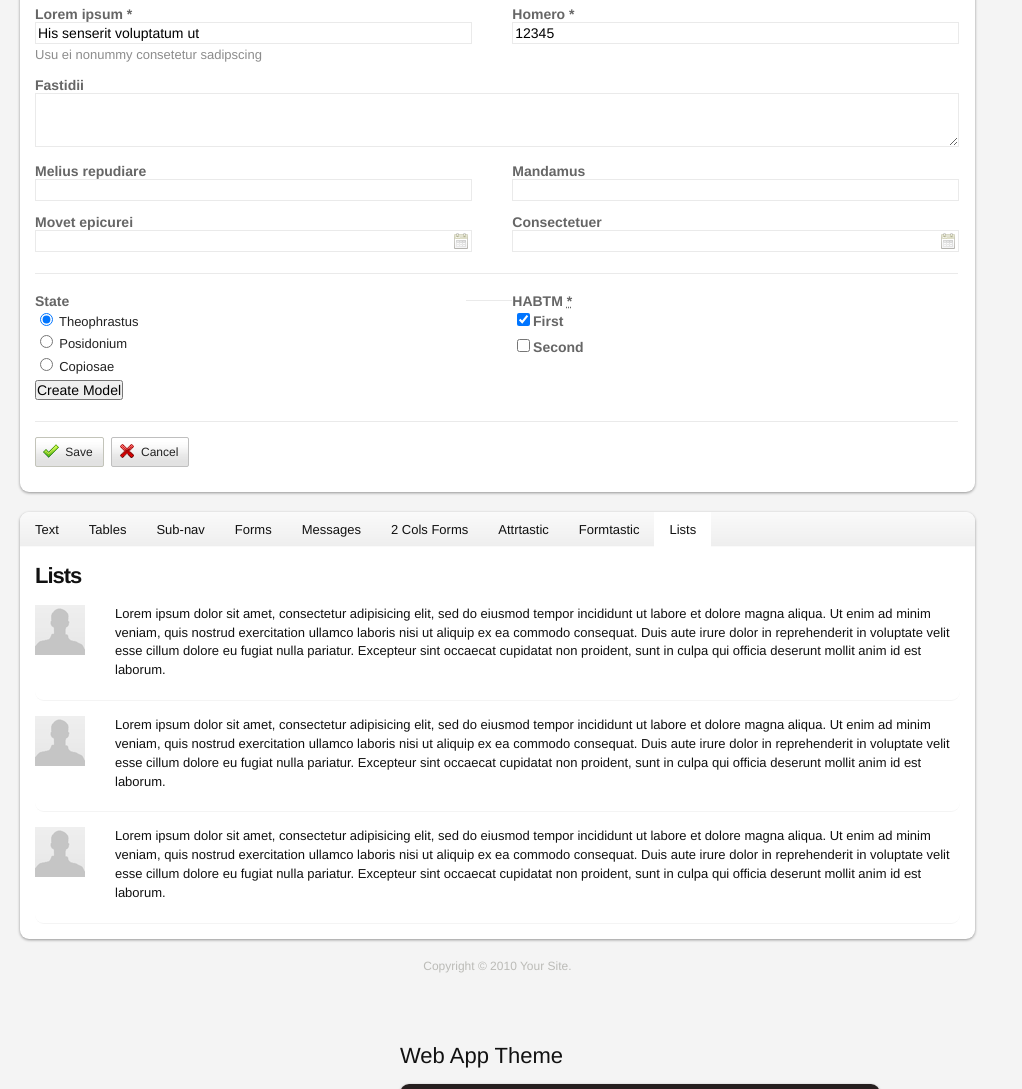
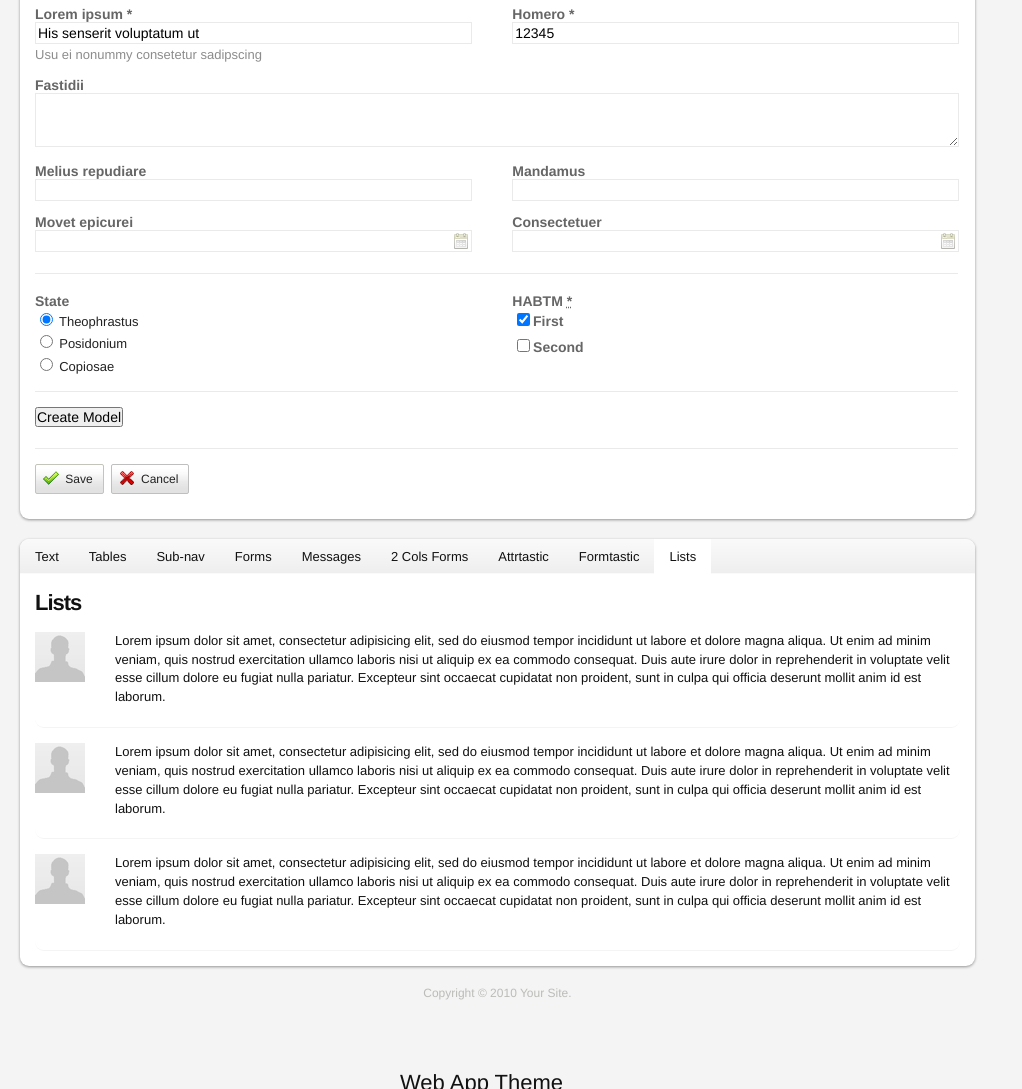
Before and after one commit to dmfrancisco/activo, a plain HTML site: page activo.html in a window 1280 px wide. Shown: the part 3062-4151 px from the top of the page, without its empty margins (0-1022 px from the left). Drawn offline with Linux system fonts and the light colour scheme.

Commit message:
Fixed a markup issue in demo that was causing a weird display glitch.

```diff
--- a/activo.html
+++ b/activo.html
@@ -669,7 +669,9 @@
 									</li>
 								</ol>
 								</fieldset>
-								<hr />
+								<fieldset class="inputs">
+									<hr />
+								</fieldset>
 								<fieldset class="buttons">
 									<ol>
 										<li class="commit button">
```
